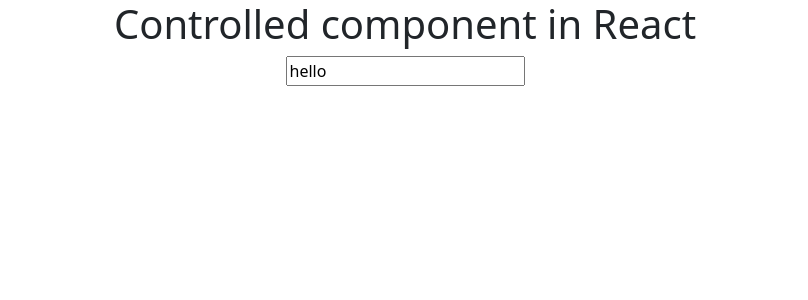
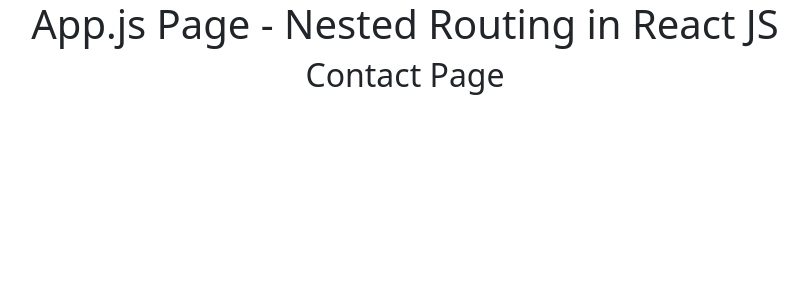
Before and after one commit to tahaansari/react-tutorial-code-step-by-step, a React (Create React App) app: page /contact in a window 1280 px wide. Shown: the top 300 px of the page, without its empty margins (235-1043 px from the left). Built offline with nearby package versions, Linux system fonts and the light colour scheme.

Commit message:
nested routing

```diff
--- a/src/App.js
+++ b/src/App.js
@@ -1,15 +1,11 @@
-import React, { useState } from "react";
+import React from "react";
+import Contact from "./Contact";
 
 function App() {
-  const [val, setVal] = useState("");
-  function changeVal(e) {
-    setVal(e.target.value);
-    console.log(val);
-  }
   return (
     <div className="App" style={{ textAlign: "center" }}>
-      <h1>Controlled component in React</h1>
-      <input type="text" defaultValue="hello" onChange={changeVal} />
+      <h1>App.js Page - Nested Routing in React JS</h1>
+      <Contact />
     </div>
   );
 }
--- /dev/null
+++ b/src/Contact.js
@@ -0,0 +1,9 @@
+function Contact() {
+  return (
+    <>
+      <h2>Contact Page</h2>
+    </>
+  );
+}
+
+export default Contact;
```
